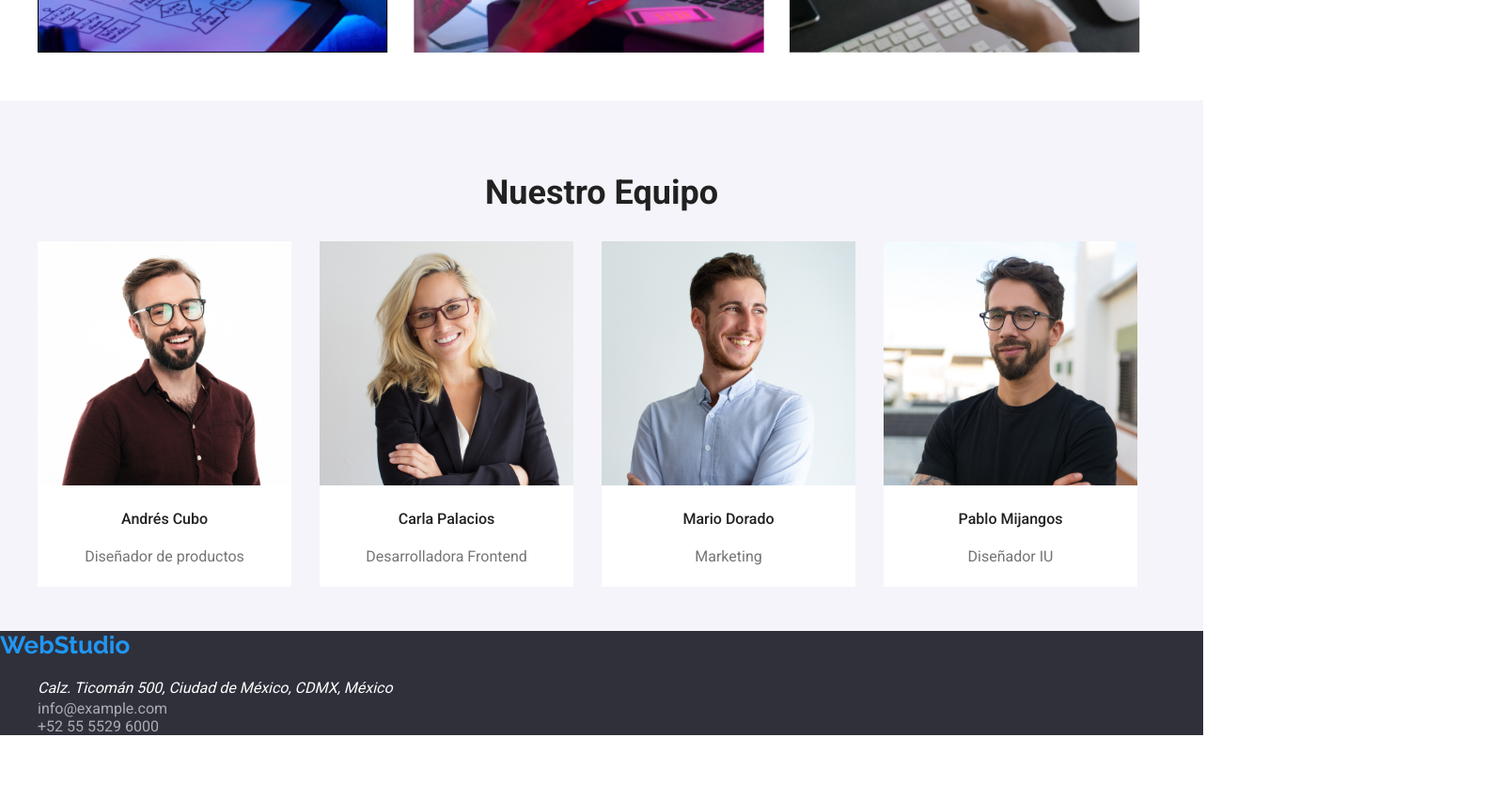
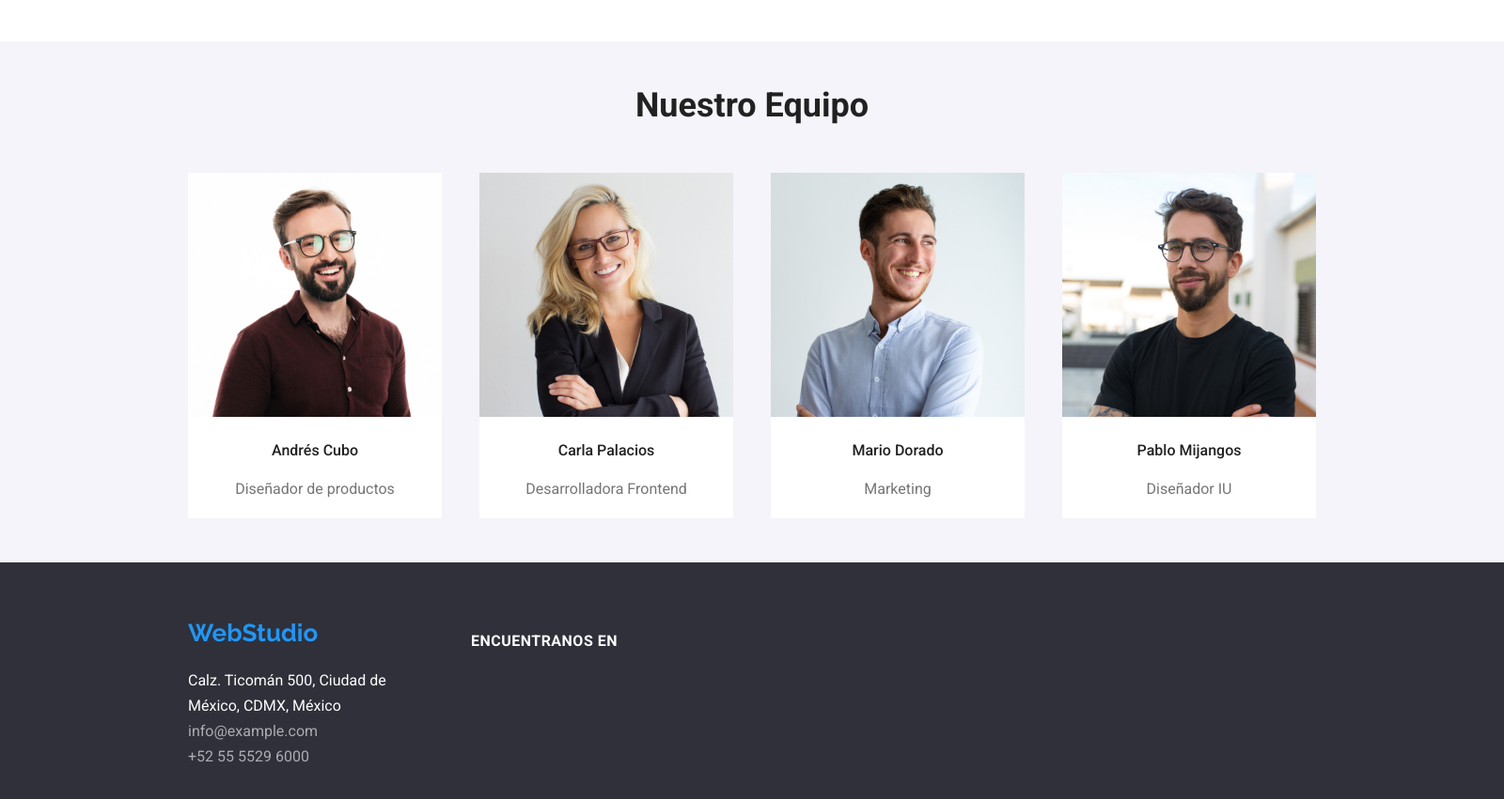
Before and after one commit to JavierV23G/goit-markup-hw-03, a plain HTML site: page index.html in a window 1280 px wide. Shown: the part 1403-2254 px from the top of the page at 94% size, 1600 px wide, since content can reach past the window. Before the commit the page ends 2202 px from the top, so only its background shows below. Drawn offline with nearby package versions, Linux system fonts and the light colour scheme.

Commit message:
last charges now

```diff
--- a/CSS/style-index.css
+++ b/CSS/style-index.css
@@ -22,12 +22,12 @@
 section {
     margin: 0px 0px;
     padding: 47px 0px;
+    width: 1600px;
+    margin: 0 auto;
 }
 
 .top-page {
-    width: 1200px;
     height: 80px;
-    margin: 0 auto;
     padding: 0px 0px;
     align-items: center;
     justify-content: center;
@@ -45,18 +45,19 @@ nav {
     padding: 0px 0px;
     margin: 0px 0px 0px 93px;
     width: 281px;
-    gap: 28px;
+    justify-content: space-between;
 }
 
 .top-page .container .contact {
     display: flex;
-    gap:50px;
+    justify-content: space-between;
     width: 295px;
     margin: 0px 0px 0px 344px;
     padding: 0px 0px;
 }
 
-.webstudio {
+.webstudio,
+.foot-info .webstudio {
     font-family: 'Raleway', sans-serif;
     font-size: 26px;
     font-style: bold;
@@ -136,7 +137,7 @@ nav {
 
 .content1 p {
     color: var(--color-gris);
-    line-height: 1.7;
+    line-height: 24px;
 }
 
 .content1 ul {
@@ -144,7 +145,7 @@ nav {
     margin: 0 auto;
     width: 1200px;
     padding: 0px;
-    gap: 30px;
+    justify-content: space-between;
 }
 
 .content1 ul .text {
@@ -160,12 +161,15 @@ nav {
     text-align: center;
 }
 
+.content2 {
+    padding: 0px 0px 47px 0px;
+}
 .content2 .container ul {
     display: flex;
     width: 1200px;
     margin: 0 auto;
     padding: 0px;
-    gap: 27px;
+    justify-content: space-between;
 }
 
 .content3 .character {
@@ -182,14 +186,14 @@ nav {
     display: flex;
     width: 1200px;
     margin: 0 auto;
-    gap: 30px;
-    justify-content: center;
+    justify-content: space-between;
     align-items: center;
     padding: 0px
 }
 
-.content3 .container ul .character:first-child {
-    margin-left: -30px;
+.content3 h2 {
+    margin: 0 auto;
+    margin-bottom: 50px;
 }
 
 .content3 .character h4 {
@@ -206,19 +210,54 @@ nav {
 }
 
 .foot-page {
+    display: flex;
     background-color: var(--color-behindpage);
+    width: 1600px;
+    height: 252px;
+    padding: 0px 0px;
 }
 
-.foot-page address {
+.foot-page .container {
+    width: 1200px;
+    display: flex;
+    margin: 0 auto;
+}
+
+.foot-page ul  {
+    margin: 60px 70px 47px 0px;
+    padding: 0px 0px;
+    width: 231px;
+    height: 145px;
+    display: flex;
+    flex-wrap: wrap;
+    align-items: center;
+    line-height: 24px;
+}
+
+.foot-info .webstudio {
+    margin-bottom: 20px;
+}
+
+.foot-info li a {
     color: var(--color-hueso);
     line-height: 1.7;
-}
-
-.foot-page ul a {
-    color: var(--color-hueso);
     opacity: 60%;
 }
 
-.foot-page ul a:hover {
-    color: var(--color-azul)
+.foot-info address {
+    color: var(--color-hueso);
+    line-height: 1.7;
+    font-style: normal;
 }
+
+.foot-page .find-us p {
+    font-style: normal;
+    font-weight: 700;
+    line-height: 16px;
+    letter-spacing: 0.03em;
+    color: var(--color-hueso);
+}
+
+.foot-page .container .find-us li {
+    margin-bottom: 143px;
+}
--- a/CSS/styles-portafolio.css
+++ b/CSS/styles-portafolio.css
@@ -67,6 +67,15 @@ nav {
     font-style: bold;
     line-height: 1.2;
     color: var(--color-azul);
+}
+
+.foot-page .find-us p {
+    font-style: normal;
+    font-weight: 700;
+    line-height: 16px;
+    letter-spacing: 0.03em;
+    color: var(--color-hueso);
+    width: 300px;
 }
 
 .main-content .images p {
@@ -209,7 +218,11 @@ nav {
     line-height: 24px;
 }
 
-.foot-info a {
+.foot-info .webstudio {
+    margin-bottom: 20px;
+}
+
+.foot-info li a  {
     color: var(--color-hueso);
     line-height: 1.7;
     opacity: 60%;
@@ -221,12 +234,6 @@ nav {
     font-style: normal;
 }
 
-.foot-page .foot-info ul .find-us h2 {
-    font-family: 'Roboto';
-    font-style: normal;
-    font-weight: 700;
-    line-height: 16px;
-    letter-spacing: 0.03em;
-    text-transform: uppercase;
-    color: var(--color-hueso)
+.foot-page .container .find-us li {
+    margin-bottom: 143px;
 }
--- a/index.html
+++ b/index.html
@@ -1,15 +1,20 @@
 <!DOCTYPE html>
 <html lang="en">
   <head>
-    <meta charset="UTF-8">
-    <meta http-equiv="x-ua-compatible" content="ie=edge">
-    <meta name="viewport" content="width=device-width, initial-scale=1.0">
-    <link rel="stylesheet" href="CSS/style-index.css">
-    <link rel="stylesheet" href="https://cdnjs.cloudflare.com/ajax/libs/modern-normalize/1.1.0/modern-normalize.css" integrity="sha512-Y0MM+V6ymRKN2zStTqzQ227DWhhp4Mzdo6gnlRnuaNCbc+YN/ZH0sBCLTM4M0oSy9c9VKiCvd4Jk44aCLrNS5Q==" crossorigin="anonymous" referrerpolicy="no-referrer">
+    <meta charset="UTF-8" />
+    <meta http-equiv="x-ua-compatible" content="ie=edge" />
+    <meta name="viewport" content="width=device-width, initial-scale=1.0" />
+    <link rel="stylesheet" href="CSS/style-index.css" />
+    <link
+      rel="stylesheet"
+      href="https://cdnjs.cloudflare.com/ajax/libs/modern-normalize/1.1.0/modern-normalize.css"
+      integrity="sha512-Y0MM+V6ymRKN2zStTqzQ227DWhhp4Mzdo6gnlRnuaNCbc+YN/ZH0sBCLTM4M0oSy9c9VKiCvd4Jk44aCLrNS5Q=="
+      crossorigin="anonymous"
+      referrerpolicy="no-referrer"
+    />
     <title>Homework#1</title>
   </head>
   <body>
-
     <header>
       <section class="top-page">
         <div class="container">
@@ -20,13 +25,15 @@
                 <a class="estudio" href="index.html" target="_self">Estudio</a>
               </li>
               <li>
-              <a class="portafolio" href="portafolio.html" target="_self">Portafolio</a>
+                <a class="portafolio" href="portafolio.html" target="_self"
+                  >Portafolio</a
+                >
               </li>
               <li>
                 <a class="contactos" href="#" target="_blank">Contactos</a>
               </li>
             </ul>
-          <ul class=contact>
+            <ul class="contact">
               <li>
                 <a href="mailto:info@devstudio.com">info@devstudio.com</a>
               </li>
@@ -38,13 +45,11 @@
         </div>
       </section>
     </header>
+
     <main>
       <section class="main-title">
         <div class="container">
-          <h1>
-            SOLUCIONES EFICACES PARA
-            SU NEGOCIO
-          </h1>
+          <h1>SOLUCIONES EFICACES PARA SU NEGOCIO</h1>
           <ul>
             <li>
               <button type="button">Solicite nuestro servicio</button>
@@ -57,34 +62,30 @@
           <li class="text">
             <h3>Atencion a los detalles</h3>
             <p>
-                  Nos adentramos en todo los detalles y
-                  procesos de su negocio,para si
-                  desarrollar una solucion a su medida
+              Nos adentramos en todo los detalles y procesos de su negocio,para
+              si desarrollar una solucion a su medida
             </p>
           </li>
           <li class="text">
             <h3>Puntualidad</h3>
             <p>
-                  Con nosotros, usted puede sentirse
-                  seguro y protegido. Un principio
-                  importante de la empresa: respetar su
-                  tiempo y respetar los plazos acordados
+              Con nosotros, usted puede sentirse seguro y protegido. Un
+              principio importante de la empresa: respetar su tiempo y respetar
+              los plazos acordados
             </p>
           </li>
           <li class="text">
             <h3>Planificación</h3>
             <p>
-                  Usted prodrá observar y participar en
-                  cada fase del desarrollo y aplicación de
-                  soluciones.
+              Usted prodrá observar y participar en cada fase del desarrollo y
+              aplicación de soluciones.
             </p>
           </li>
           <li class="text">
             <h3>Tecnología Moderna</h3>
             <p>
-                  Usamos herramientas innovadoras para
-                  resolver las tareas asignadas. Es hora
-                  de simplificar los procesos laborales.
+              Usamos herramientas innovadoras para resolver las tareas
+              asignadas. Es hora de simplificar los procesos laborales.
             </p>
           </li>
         </ul>
@@ -100,7 +101,7 @@
                 alt="imagen example"
                 width="373"
                 height="323"
-                >
+              />
             </li>
             <li>
               <img
@@ -108,7 +109,7 @@
                 alt="imagen example 2"
                 width="373"
                 height="323"
-                >
+              />
             </li>
             <li>
               <img
@@ -116,18 +117,14 @@
                 alt="imagen example 3"
                 width="373"
                 height="323"
-                >
+              />
             </li>
           </ul>
-            </div>
         </div>
       </section>
       <section class="content3">
         <div class="container">
-            <ul class="title">
-              <li>
               <h2>Nuestro Equipo</h2>
-              </li>
           </ul>
           <ul class="characters">
             <li class="character">
@@ -136,7 +133,7 @@
                 alt="Andres Cubo"
                 width="270"
                 height="260"
-              >
+              />
               <h4>Andrés Cubo</h4>
               <p>Diseñador de productos</p>
             </li>
@@ -146,7 +143,7 @@
                 alt="Carla Palacios"
                 width="270"
                 height="260"
-              >
+              />
               <h4>Carla Palacios</h4>
               <p>Desarrolladora Frontend</p>
             </li>
@@ -156,7 +153,7 @@
                 alt="Mario Dorado"
                 width="270"
                 height="260"
-              >
+              />
               <h4>Mario Dorado</h4>
               <p>Marketing</p>
             </li>
@@ -166,31 +163,39 @@
                 alt="Pablo Mijangos"
                 width="270"
                 height="260"
-              >
+              />
               <h4>Pablo Mijangos</h4>
               <p>Diseñador IU</p>
             </li>
           </ul>
         </div>
       </section>
+    </main>
 
-    </main>
-    <footer class="foot-page">
-      <a class="webstudio" href="?" target="_blank">WebStudio</a>
-      <ul>
-        <li>
+    <footer>
+      <section class="foot-page">
+        <div class="container">
+          <ul class="foot-info">
+            <a class="webstudio" href="#" target="_self">WebStudio</a>
+            <li class="address">
               <address>
-            Calz. Ticomán 500, Ciudad de
-            México, CDMX, México
+                Calz. Ticomán 500, Ciudad de México, CDMX, México
               </address>
             </li>
-        <li>
-          <a href="mailto:info@example.com" target="_blank">info@example.com</a>
+            <li class="email">
+              <a href="mailto:info@example.com">info@example.com</a>
             </li>
-        <li>
-          <a href="tel:+525555296000" target="_blank">+52 55 5529 6000</a>
+            <li class="phone">
+              <a href="tel:+525555296000">+52 55 5529 6000</a>
             </li>
           </ul>
+          <ul class="find-us">
+            <li>
+              <p>ENCUENTRANOS EN</p>
+            </li>
+          </ul>
+        </div>
+      </section>
     </footer>
   </body>
 </html>
```
Also changed, not shown: portafolio.html (+4 -1 lines). Lines whose indentation alone changed are shown as unchanged.
